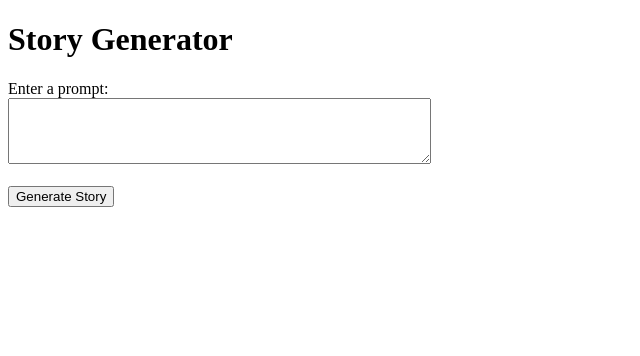
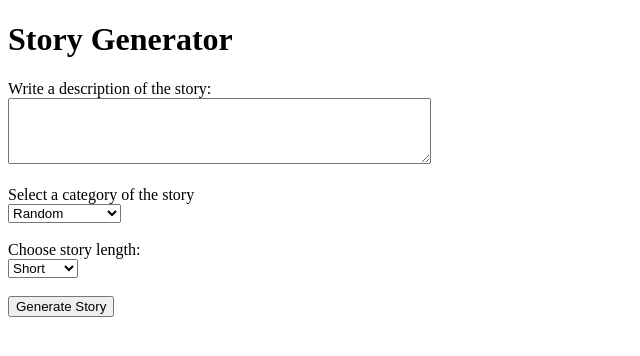
Before and after one commit to OthmaneHachmi/StoryAI, a Flask app: page / in a window 1280 px wide. Shown: the top 356 px of the page, without its empty margins (0-640 px from the left). Run offline with Flask 3, Linux system fonts and the light colour scheme.

Commit message:
Add categories of the story

```diff
--- a/templates/index.html
+++ b/templates/index.html
@@ -7,14 +7,37 @@
 <body>
     <h1>Story Generator</h1>
     <form action="/generate" method="POST">
-        <label for="prompt">Enter a prompt:</label><br>
+
+        <label for="prompt">Write a description of the story:</label><br>
         <textarea id="prompt" name="prompt" rows="4" cols="50"></textarea><br><br>
+
+        <label>Select a category of the story</label><br>
+
+        <select id="category" name="category">
+            <option value="Random">Random</option>
+            <option value="Animals stories">Animals stories</option>
+            <option value="Comedy">Comedy</option>
+            <option value="Educational">Educational</option>
+            <option value="Sci-fi">Sci-fi</option>
+            <option value="Mystery">Mystery</option>
+            <option value="Fantasy">Fantasy</option>
+            <option value="Adventure">Adventure</option>
+        </select><br><br>
+
+        <label for="length">Choose story length:</label><br>
+        <select id="length" name="length">
+            <option value="200">Short</option>
+            <option value="450">Medium</option>
+            <option value="800">Long</option>
+        </select><br><br>
         <input type="submit" value="Generate Story">
     </form>
     <div id="story">
         {% if story %}
             <h2>Generated Story:</h2>
-            <p>{{ story }}</p>
+            {% for paragraph in story%}
+                <p>{{ paragraph }}</p>
+                {% endfor %}
         {% endif %}
     </div>
 </body>
--- a/test_story.py
+++ b/test_story.py
@@ -3,8 +3,9 @@ from story_generator import StoryGenerator
 
 def test():
     text_generator = StoryGenerator()
-    user_prompt = input("Enter a prompt to generate a story")
-    story_text = text_generator.generate_story_text(user_prompt)
+    category = input("Choose a catogory for the story")
+    user_prompt = input("Write a description of the story")
+    story_text = text_generator.generate_story_text(user_prompt, category, length=450)
     return story_text
 
 if __name__ == "__main__":
--- a/user_interface.py
+++ b/user_interface.py
@@ -14,7 +14,9 @@ def index():
 @app.route('/generate', methods=['POST'])
 def generate_story():
     prompt = request.form['prompt']
-    story = text_generator.generate_story_text(prompt)
+    category = request.form['category']
+    length = int(request.form['length'])
+    story = text_generator.generate_story_text(prompt, category, length)
     print(f"Generated story: {story}")
     return render_template('index.html', story=story)
 
```
Also changed, not shown: story_generator.py (+7 -7 lines).
